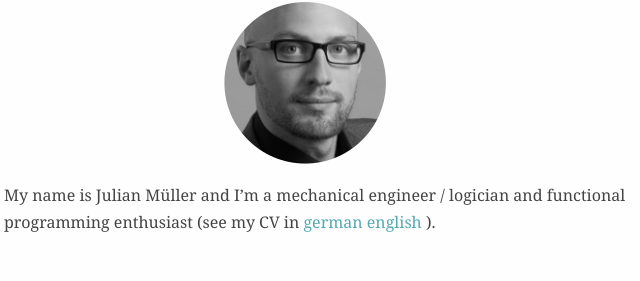
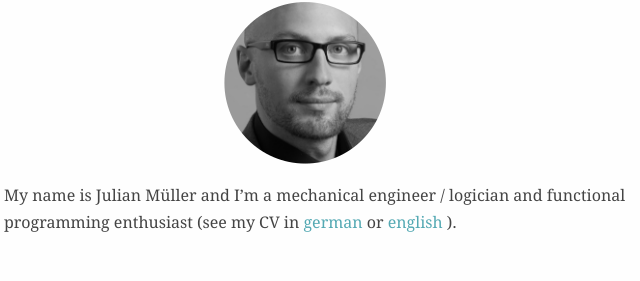
Before and after one commit to julmue/julmue.github.io, a plain HTML site: page index.html in a window 1280 px wide. Shown: the part 5420-5701 px from the top of the page, 300-940 px from the left. Drawn offline with Linux system fonts and the light colour scheme; a web font is replaced by a local one.

Commit message:
minor change

```diff
--- a/index.html
+++ b/index.html
@@ -112,7 +112,7 @@
 <img src="./images/Me.png" alt="" />
 
 </div>
-<p>My name is Julian Müller and I’m a mechanical engineer / logician and functional programming enthusiast (see my CV in <a href="./files/CV_Julian_Mueller_de.pdf">german</a> <a href="./files/CV_Julian_Mueller_en.pdf">english</a> ).</p>
+<p>My name is Julian Müller and I’m a mechanical engineer / logician and functional programming enthusiast (see my CV in <a href="./files/CV_Julian_Mueller_de.pdf">german</a> or <a href="./files/CV_Julian_Mueller_en.pdf">english</a> ).</p>
 <h3 id="logics-and-computer-science">Logics And Computer Science</h3>
 <p>Currently I am completing my Master’s degree in logics (University Leipzig) writing my thesis about the <a href="https://en.wikipedia.org/wiki/Lambda_calculus">lambda calculus</a>. a mathematical device invented in the 1930s by Alonzo Church to explore the concept of computability. The lambda calculus played a crucial rule in solving Hilbert’s <a href="https://en.wikipedia.org/wiki/Entscheidungsproblem">Entscheidungsproblem</a> and it is still one of the most valuable and versatile formal tools. It can be regarded as a paradigmatic programming language that lays the foundation for functional languages like Haskell, Lisp, Scala, OCaml and many others. Moreover, it is an important tool to investigate and formalize the semantics of programming languages in general.</p>
 <p>Besides poring over books about lambda calculus and type theory I enjoy writing code in the purely functional language Haskell and (functional) programming in general. In addition I enjoy formal verification via SAT/SMT solvers or proof assistants based on the Curry-Howard-isomorphism like Coq.</p>
```
Also changed, not shown: 1 other file.
